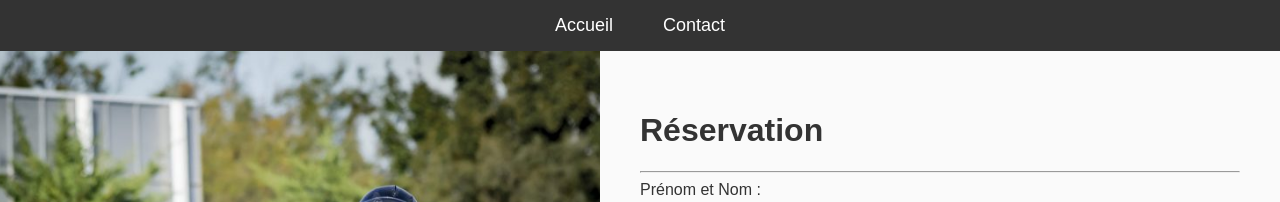
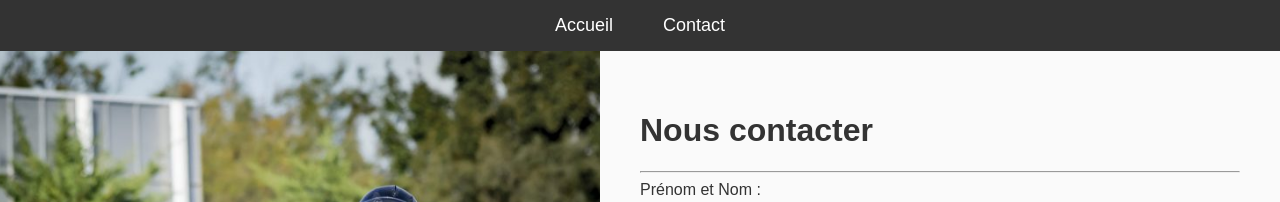
Before and after one commit to matthieu-merlen/moto-ecole, a plain HTML site: page contact.html in a window 1280 px wide. Shown: the top 202 px of the page. Drawn offline with Linux system fonts and the light colour scheme.

Commit message:
Update contact.html

```diff
--- a/contact.html
+++ b/contact.html
@@ -19,7 +19,7 @@
         </div>
 
         <div class="right">
-            <h1>Réservation</h1>
+            <h1>Nous contacter</h1>
             <hr>
 
             <form class="formulaire">
```
